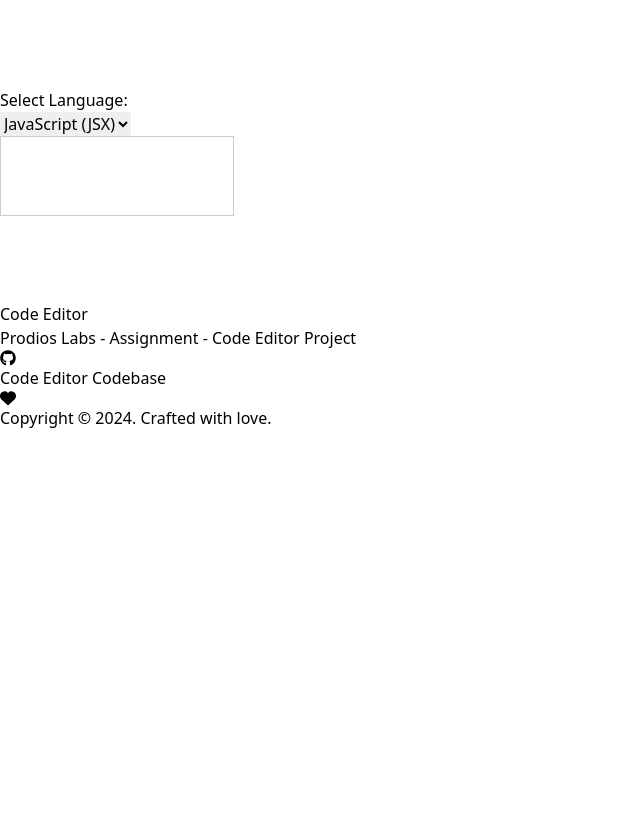
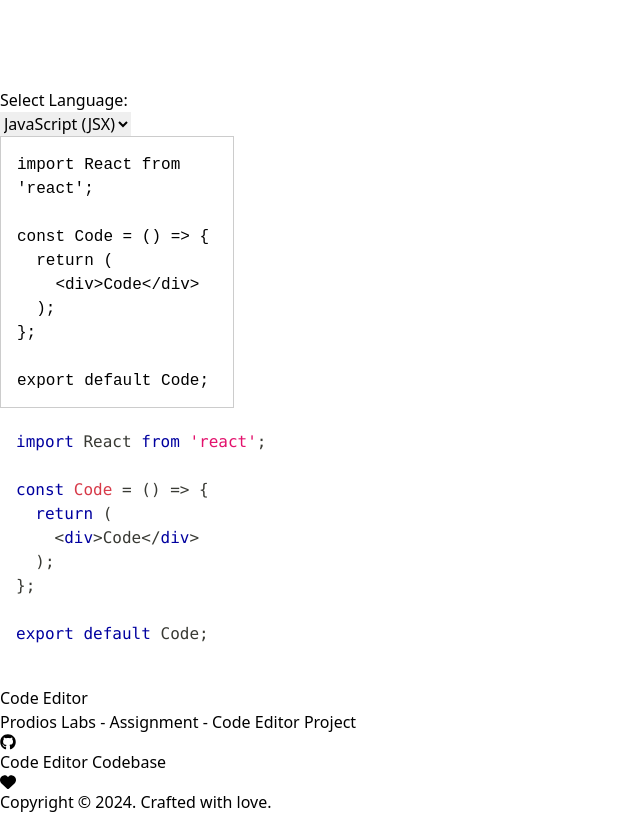
Before and after one commit to namanx19/Prodios-Labs-Assignment-Code-Editor, a React (Vite) app: page / in a window 1280 px wide. Shown: the part 500-1314 px from the top of the page, without its empty margins (0-640 px from the left). Before the commit the page ends 930 px from the top, so only its background shows below. Built offline with nearby package versions, Linux system fonts and the light colour scheme.

Commit message:
Add Default Code

```diff
--- a/src/components/CodeArea.jsx
+++ b/src/components/CodeArea.jsx
@@ -2,7 +2,19 @@ import React, { useState, useEffect, useRef } from "react";
 import { Highlight, themes } from "prism-react-renderer";
 
 const CodeArea = () => {
-  const [code, setCode] = useState("");
+  const defaultCode = `
+import React from 'react';
+
+const Code = () => {
+  return (
+    <div>Code</div>
+  );
+};
+
+export default Code;
+  `;
+
+  const [code, setCode] = useState(defaultCode.trim());
   const [language, setLanguage] = useState("jsx");
   const [textareaHeight, setTextareaHeight] = useState("auto");
   const textareaRef = useRef(null);
```
